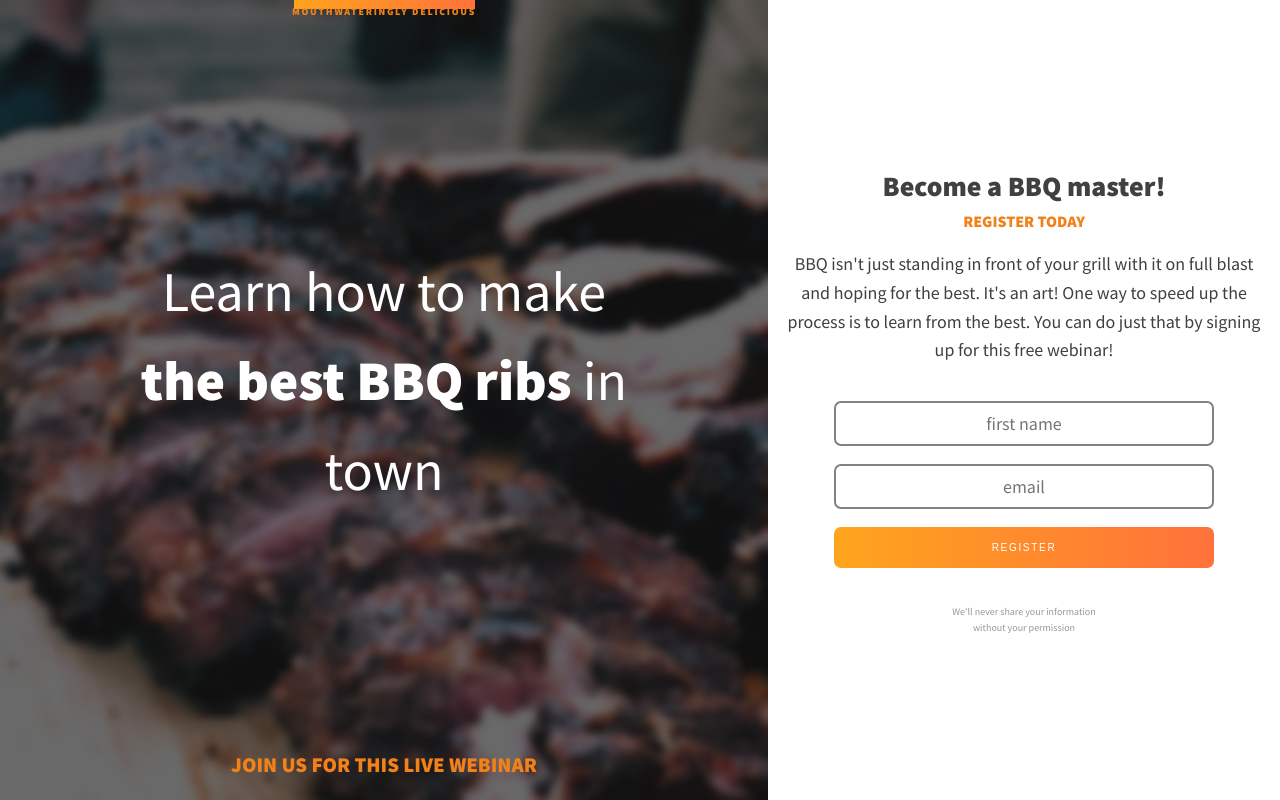
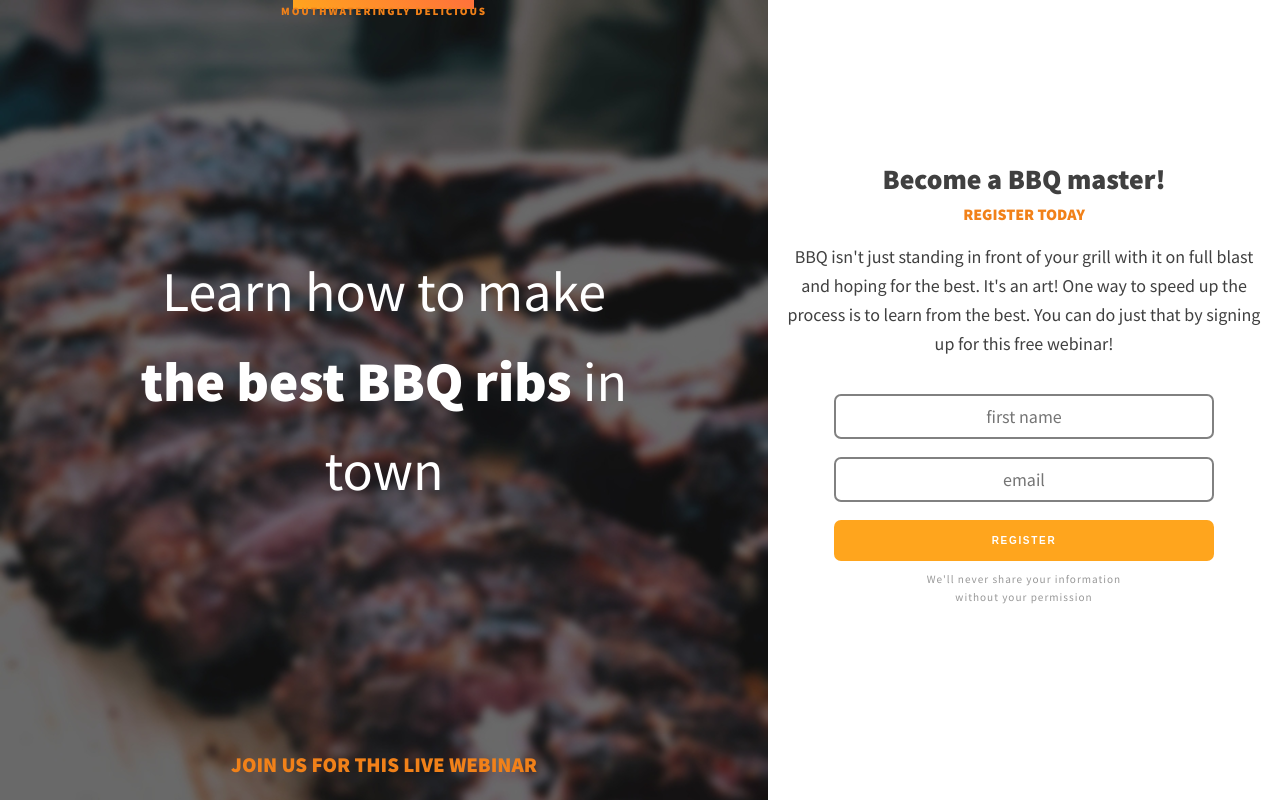
Before and after one commit to CarlEvaristo/barbecue-landing-page, a plain HTML site: page index.html in a window 1280 px wide. Drawn offline with Linux system fonts and the light colour scheme.

Commit message:
"stepping up style" commit

```diff
--- a/index.html
+++ b/index.html
@@ -29,8 +29,9 @@
                     <input aria-label="firstname" type="text" placeholder="first name">
                     <input aria-label="email" type="email" placeholder="email">
                     <button class="btn" type="submit">register</button>
+                    <p class="small-txt">We'll never share your information <br> without your permission</p>
+
                 </form>
-                <p class="small-txt">We'll never share your information <br> without your permission</p>
 
             </main>
 
--- a/styles.css
+++ b/styles.css
@@ -28,8 +28,9 @@ strong{
     font-weight: 900;
 }
 .small-txt {
-    font-size: 0.625rem;
+    font-size: 0.7rem;
     color: #989898;
+    letter-spacing: 1px;
 }
 .subtitle {
     font-size: 1.3125rem;
@@ -50,8 +51,9 @@ strong{
 /* ========== LAYOUT INTRO SECTION ========== */
 
 section {
-    background-image: url(images/dark-ribs.jpg) ;
-    background-color: #989898;
+    background-image: url(images/dark-ribs.jpg);
+    background-color: #fff;
+    background-blend-mode:multiply;
     background-size: cover;
     min-height: 60vh;
     display: flex;
@@ -99,21 +101,36 @@ input {
     font-family: inherit;
     text-align: inherit;
     font-size: inherit;
+    transform: scale(1);
+    transition: background-color 300ms, transform 300ms;
+}
+input:focus {
+    transform: scale(1.03);
+    background-color: antiquewhite;
 }
 
 .btn {
     width:100%;
     text-align: center;
     padding: 1.5em 0;
+    margin-bottom: 1em;
     color: #fff;
     border: none;
     border-radius: 7px;
     text-transform: uppercase;
-    background:linear-gradient(90deg, #ffa51d, #ff713b);
+    background-color:#ffa51d;
+    /* background:linear-gradient(90deg, #ffa51d, #ff713b); */
     font-size: 0.625rem;
+    font-weight: 900;
     letter-spacing: 0.17em;
+    cursor:pointer;
+    transition: background-color 350ms, transform 350ms;
+    transform: scale(1);
 }
-
+.btn:hover, .btn:focus {
+    transform: scale(1.03);
+    background-color: #404040;
+}
 section *,
 main * {
     max-width: 500px;
```
